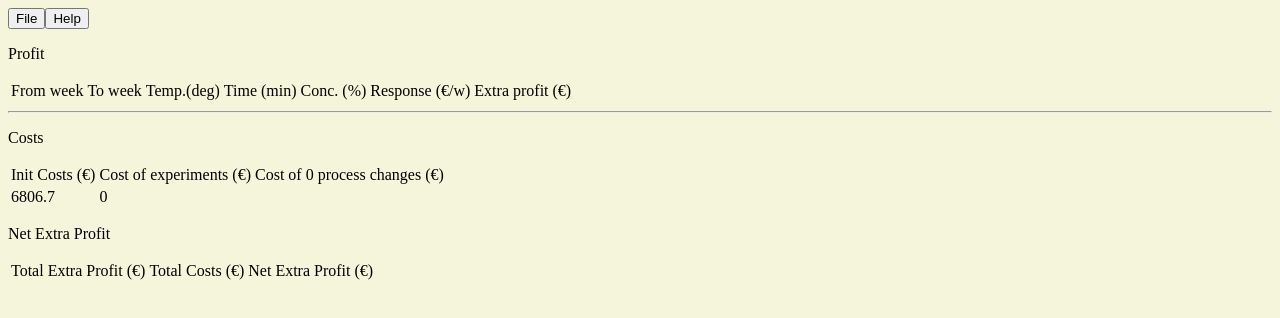
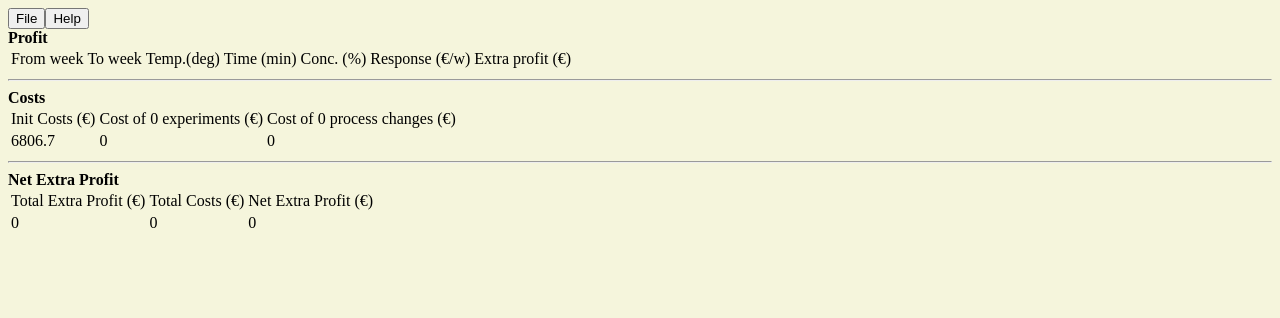
Before and after one commit to virtual-experiments/factoryAngular, an Angular app: page /results in a window 1280 px wide. Shown: the top 318 px of the page. Built offline with nearby package versions, Linux system fonts and the light colour scheme.

Commit message:
update results page

```diff
--- a/src/app/experiments.service.ts
+++ b/src/app/experiments.service.ts
@@ -26,7 +26,7 @@ export class ExperimentsService {
 
   experimenttimeinterval = 2000;
 
-  experimentCost = 250;
+  experimentCost = 226.89;
   constructor() { }
 
   getLastTankCapacity(){
@@ -91,7 +91,7 @@ export class ExperimentsService {
   //tanknr is 0 or 1 indicating it is a new tank
   //precondition: tank capacity is not violated.
   addNewExps(exps:{tanknr:string,temp:number,time:number,conc:number}[]){
-    if(exps==[]){
+    if(exps.length==0){
       return;
     }
     let runnr = this.getRunnr();
@@ -175,7 +175,7 @@ export class ExperimentsService {
       let e =0;
       let exps = this.Experiments[t].length;
       while(e<exps){
-        table.push({runnr:runnr,tanknr:t+1,runnrtank:e+1,temp:this.Experiments[t][e].response,time:this.Experiments[t][e].time,conc:this.Experiments[t][e].conc,resp:this.Experiments[t][e].response});
+        table.push({runnr:runnr,tanknr:t+1,runnrtank:e+1,temp:this.Experiments[t][e].temp,time:this.Experiments[t][e].time,conc:this.Experiments[t][e].conc,resp:this.Experiments[t][e].response});
         e+=1;
         runnr+=1;
       }
--- a/src/app/fact/fact.component.ts
+++ b/src/app/fact/fact.component.ts
@@ -25,11 +25,6 @@ export class FactComponent implements OnInit {
     });
   }
 
-  ngOnChanges(changes: SimpleChanges) {
-    if(this.state==2){
-      this.delayPeriod=false;
-    }
-  }
    getTemp(){
     return this.ppserice.temperature;
    }
--- a/src/app/main/main.component.html
+++ b/src/app/main/main.component.html
@@ -6,5 +6,5 @@
 <div style="display: grid;grid-template-columns: auto auto auto; width: 30%; margin-left: 33%;">
   <button  [ngStyle]="{'color':this.state==1?red:black}" (click)="stateChange()">{{this.stateButton}}</button>
   <button routerLink="/history" [disabled]="this.state==0">History</button>
-  <button [disabled]="this.state==0">Net Extra Profit</button>
+  <button [disabled]="this.state==0" routerLink="/results">Net Extra Profit</button>
 </div>
--- a/src/app/production-plant.service.ts
+++ b/src/app/production-plant.service.ts
@@ -16,7 +16,7 @@ export class ProductionPlantService {
   newSettingDelay=6;
   delayedWeek=0;
   week=0;
-  MaxWeek=40;
+  MaxWeek=90;
   //in milliseconds
   TimePerWeek = 10000;
   timer:any;
@@ -50,10 +50,6 @@ export class ProductionPlantService {
   changeSetting(setting:{temp:number,time:number,conc:number}){
     //TO DO: CALCULATE RESPONSE...
     if(this.week<this.MaxWeek){
-      this.temperature=setting.temp;
-      this.time=setting.time;
-      this.concentration=setting.conc;
-      this.response = this.Response(setting.temp,setting.time,setting.conc);
       const l = this.history.length;
       let beginweek = 1;
       if(l>0){
@@ -63,6 +59,10 @@ export class ProductionPlantService {
       const extrapr= this.Profit(beginweek,this.week,this.response);
       this.history.push({temp:this.temperature,time:this.time,conc:this.concentration,endweek:this.week,beginweek:beginweek,resp:this.response,extraprofit:extrapr});
 
+      this.temperature=setting.temp;
+      this.time=setting.time;
+      this.concentration=setting.conc;
+      this.response = this.Response(setting.temp,setting.time,setting.conc);
       this.delayedWeek= this.week+this.newSettingDelay;
       this.messageSource.next(1);
     }
@@ -138,5 +138,4 @@ Profit(beginChangeTime:number, endChangeTime:number, resp:number) {
   getLastExtraProfit(){
     return this.Profit(this.getLastweekChange(),this.MaxWeek,this.response);
   }
-
 }
--- a/src/app/results/results.component.css
+++ b/src/app/results/results.component.css
@@ -0,0 +1,3 @@
+table{
+    border-spacing: 10%;
+}
--- a/src/app/results/results.component.html
+++ b/src/app/results/results.component.html
@@ -1,4 +1,4 @@
-<p>Profit</p>
+<b>Profit</b>
 <table>
     <tr>
         <td>From week</td>
@@ -29,7 +29,7 @@
     </tr>
 </table>
 <hr>
-<p>Costs</p>
+<b>Costs</b>
 <table>
     <tr>
         <td>Init Costs (€)</td>
@@ -42,12 +42,18 @@
         <td>{{ProcessChangeCost()}}</td>
     </tr>
 </table>
-<p>Net Extra Profit</p>
+<hr>
+<b>Net Extra Profit</b>
 <table>
     <tr>
         <td>Total Extra Profit (€)</td>
         <td>Total Costs (€)</td>
         <td>Net Extra Profit (€)</td>
     </tr>
+    <tr>
+        <td>{{getTotExtraProf()}}</td>
+        <td>{{getTotalExpsCost()}}</td>
+        <td>{{getTotExtraProf()-getTotalExpsCost()}}</td>
+    </tr>
 
 </table>
--- a/src/app/results/results.component.ts
+++ b/src/app/results/results.component.ts
@@ -30,23 +30,23 @@ export class ResultsComponent implements OnInit {
   }
 
   getTotalExps(){
-    this.ppserice.getTotalExperiments();
+    return this.ppserice.getTotalExperiments();
   }
 
   getMaxWeek(){
-    this.ppserice.MaxWeek;
+    return this.ppserice.MaxWeek;
   }
 
   getTemp(){
-    this.ppserice.temperature;
+    return this.ppserice.temperature;
   }
 
   getTime(){
-    this.ppserice.time;
+    return this.ppserice.time;
   }
 
   getConc(){
-    this.ppserice.concentration;
+    return this.ppserice.concentration;
   }
 
   getResp(){
@@ -72,7 +72,24 @@ export class ResultsComponent implements OnInit {
   }
 
   ProcessChangeCost(){
-    this.NbProcessChange()*this.ppserice.processChangeCost;
+    return this.NbProcessChange()*this.ppserice.processChangeCost;
   }
 
+  getTotExtraProf(){
+    //CHenk calculation....
+    //end week 40?
+    let sum =0;
+    for(let h of this.ppserice.history){
+      sum+=h.extraprofit;
+    }
+    if(!this.noChange){
+      const prof = this.getExtraProfit();
+      if(prof!=""){
+        sum+=prof;
+      }
+    }
+    return sum;
+  }
+
+
 }
```
Also changed, not shown: package.json (+15 -13 lines), 1 other file (tests, documents, lock files or other folders).
